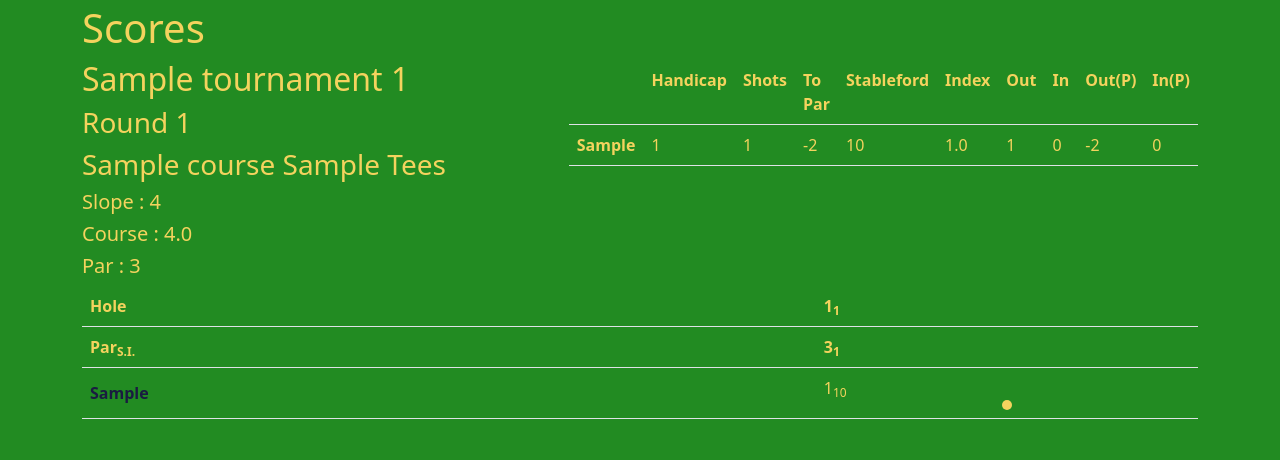
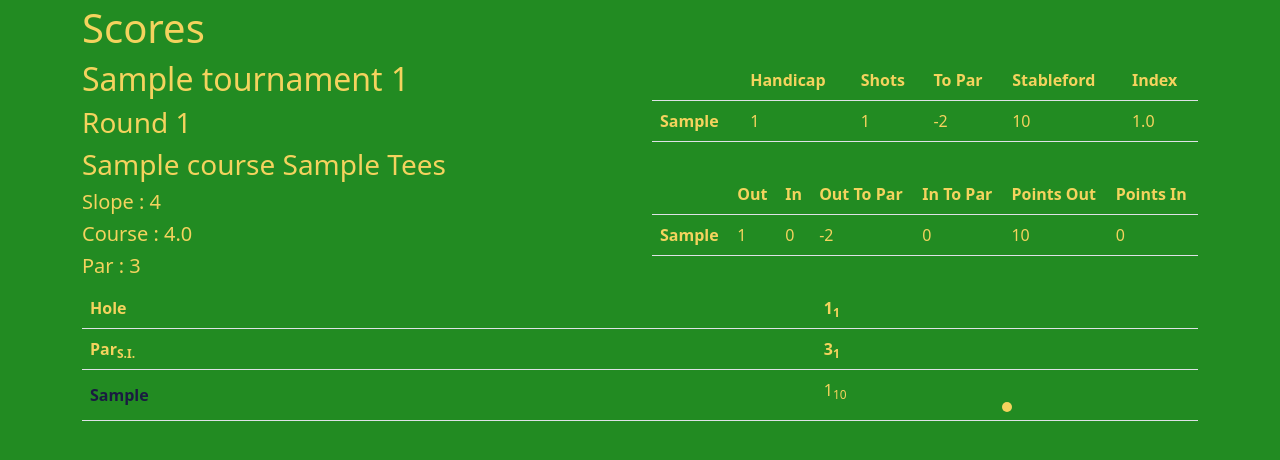
Before and after one commit to rgl1892/golf-2024, a Django app: a page that uses tournaments/templates/tournaments/scores.html in a window 1280 px wide. Shown: the part 56-516 px from the top of the page. Run offline with Django 4.2, Linux system fonts and the light colour scheme; tables that the repository leaves empty hold one stand-in row (values such as "Sample post").

Commit message:
in out table aded to scores

```diff
--- a/tournaments/templates/tournaments/scores.html
+++ b/tournaments/templates/tournaments/scores.html
@@ -35,10 +35,7 @@
                     <th>To Par</th>
                     <th>Stableford</th>
                     <th>Index</th>
-                    <th>Out</th>
-                    <th>In</th>
-                    <th>Out(P)</th>
-                    <th>In(P)</th>
+
                 </tr>
                 {% for person in handicaps %}
                 <tr>
@@ -48,16 +45,39 @@
                     <td>{{person.3}}</td>
                     <td>{{person.4}}</td>
                     <td>{{person.5}}</td>
+
+                </tr>
+                {% endfor %}
+            </table>
+        </div>
+
+    <div class="col">
+        <div class="table table-responsive-xxl">
+            <table class="table table-hover">
+                <tr>
+                    <th></th>
+                    <th>Out</th>
+                    <th>In</th>
+                    <th>Out To Par</th>
+                    <th>In To Par</th>
+                    <th>Points Out</th>
+                    <th>Points In</th>
+                </tr>
+                {% for person in handicaps %}
+                <tr>
+                    <th>{{person.1}}</th>
                     <td>{{person.6}}</td>
                     <td>{{person.7}}</td>
                     <td>{{person.8}}</td>
                     <td>{{person.9}}</td>
+                    <td>{{person.10}}</td>
+                    <td>{{person.11}}</td>
                 </tr>
                 {% endfor %}
             </table>
         </div>
     </div>
-
+</div>
 
 
 </div>
--- a/tournaments/views.py
+++ b/tournaments/views.py
@@ -353,6 +353,8 @@ class ScoresView(View):
                               sum([score.strokes if (score.strokes != None) and (score.hole.hole_number > 9) else 0 for score in scores.filter(player=player['player_id'])]),
                               sum([score.strokes - score.hole.par if (score.strokes != None) and (score.hole.hole_number <= 9) else 0 for score in scores.filter(player=player['player_id'])]),
                               sum([score.strokes - score.hole.par if (score.strokes != None) and (score.hole.hole_number > 9) else 0 for score in scores.filter(player=player['player_id'])]),
+                              sum([score.stableford_score if (score.strokes != None) and (score.hole.hole_number <= 9) else 0 for score in scores.filter(player=player['player_id'])]),
+                              sum([score.stableford_score if (score.strokes != None) and (score.hole.hole_number > 9) else 0 for score in scores.filter(player=player['player_id'])]),
                 ])
 
         hole_numbers = [x for x in range(1, 19)]
@@ -448,6 +450,8 @@ class ScoresView(View):
                               sum([score.strokes if (score.strokes != None) and (score.hole.hole_number > 9) else 0 for score in scores.filter(player=player['player_id'])]),
                               sum([score.strokes - score.hole.par if (score.strokes != None) and (score.hole.hole_number <= 9) else 0 for score in scores.filter(player=player['player_id'])]),
                               sum([score.strokes - score.hole.par if (score.strokes != None) and (score.hole.hole_number > 9) else 0 for score in scores.filter(player=player['player_id'])]),
+                              sum([score.stableford_score if (score.strokes != None) and (score.hole.hole_number <= 9) else 0 for score in scores.filter(player=player['player_id'])]),
+                              sum([score.stableford_score if (score.strokes != None) and (score.hole.hole_number > 9) else 0 for score in scores.filter(player=player['player_id'])]),
                 ])
 
         context = {
```
Also changed, not shown: tournaments/templates/tournaments/home.html (+1 -16 lines).
